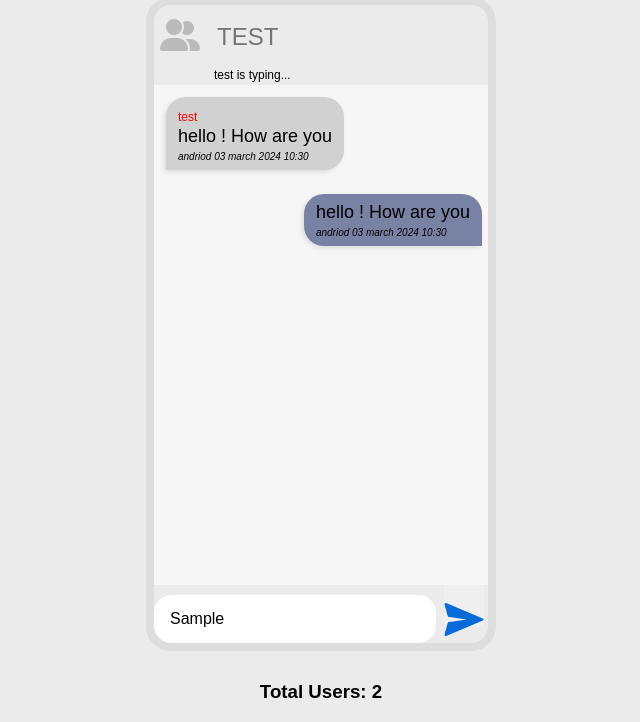
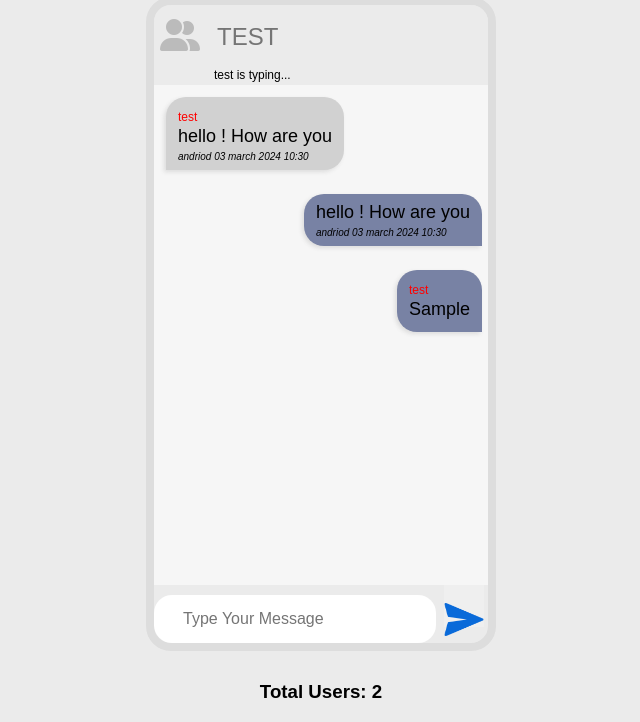
Before and after one commit to maqsoodhussain/ChatRoom, a website: page nodeServer/public/index.html in a window 1280 px wide. Both pictures are taken after typing "Sample" into the empty fields and a click on the button 783 px from the left and 684 px from the top of the page. Shown: the part 78-800 px from the top of the page, without its empty margins (319-959 px from the left). Drawn offline with nearby package versions, Linux system fonts and the light colour scheme; no server answers; a web font is replaced by a local one.

Commit message:
update app and main js files

```diff
--- a/nodeServer/app.js
+++ b/nodeServer/app.js
@@ -25,4 +25,9 @@ function onConnected(socket){
         socketsConnected.delete(socket.id);
         io.emit('total-user', socketsConnected.size);
     });
+
+    socket.on('msg',(data)=>{
+        console.log(data);
+        socket.broadcast.emit('chat-msg', data)
+    })
 }
--- a/nodeServer/public/main.js
+++ b/nodeServer/public/main.js
@@ -24,5 +24,30 @@ socket.on('total-user', (data)=>{
 
 
 function sendMsg(){
-    console.log(msgInput.value)
+    console.log(msgInput.value);
+    const data = {
+        name : userName.value,
+        message : msgInput.value,
+        dataTime : new Date(),
+    }
+    socket.emit('msg',data)
+    addMsg(true, data)
+    msgInput.value = ''
 }
+
+socket.on('chat-msg', (data) =>{
+    console.log(data);
+    addMsg(false, data)
+})
+
+function  addMsg(isOwnMsg, data){
+    const ele= `<li class="${isOwnMsg ? "message-right" : "message-left"}"> <span id="user-name">test</span>
+    <p class="message">
+        ${data.message}
+      <span>${data.name}</span>
+    </p>
+</li>`
+
+msgContainer.innerHTML += ele;
+
+}
```
Also changed, not shown: nodeServer/public/index.html (+1 -0 lines).
